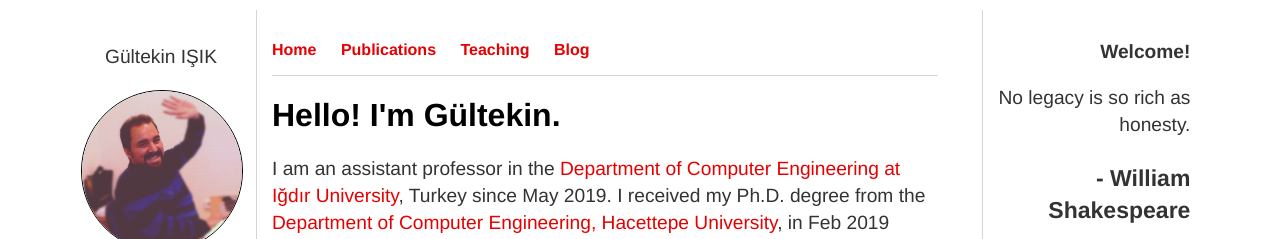
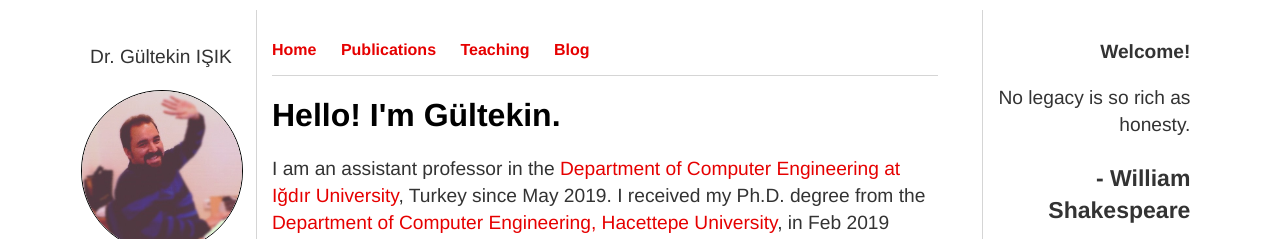
Before and after one commit to tekinonlayn/gi.github.io, a Jekyll site: the page built from index.html, in a window 1280 px wide. Shown: the top 239 px of the page. Built offline with Jekyll 4.4.1, drawn with Linux system fonts in a browser that asks for light colours.

Commit message:
Update varsay.html

```diff
--- a/_layouts/varsay.html
+++ b/_layouts/varsay.html
@@ -11,7 +11,7 @@
 		<div id="sol">
 
 			<div id="foto">
-				<p style='text-align:center;'>Gültekin IŞIK</p>
+				<p style='text-align:center;'>Dr. Gültekin IŞIK</p>
 				<img src="/img/prof.png" width="160px" height="160px">
 
 			<!--</div>
```
